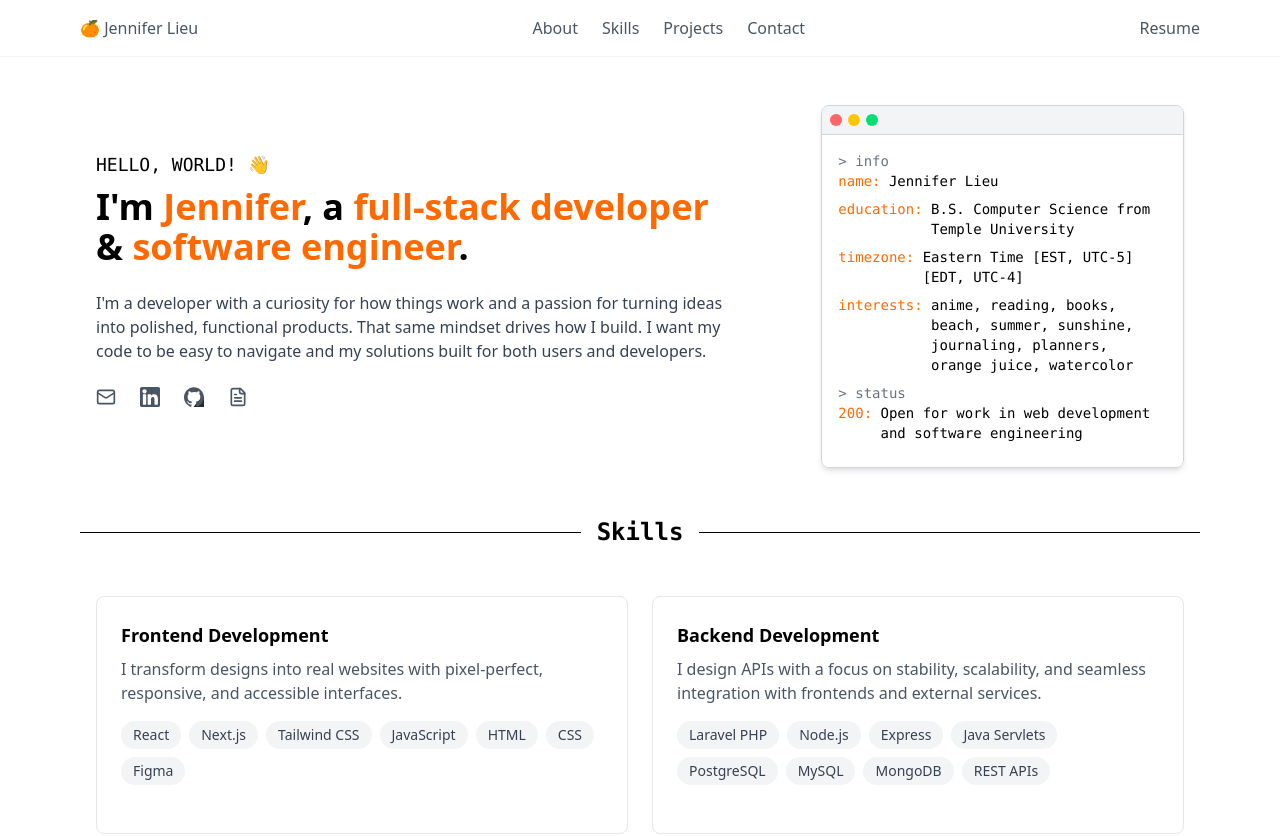
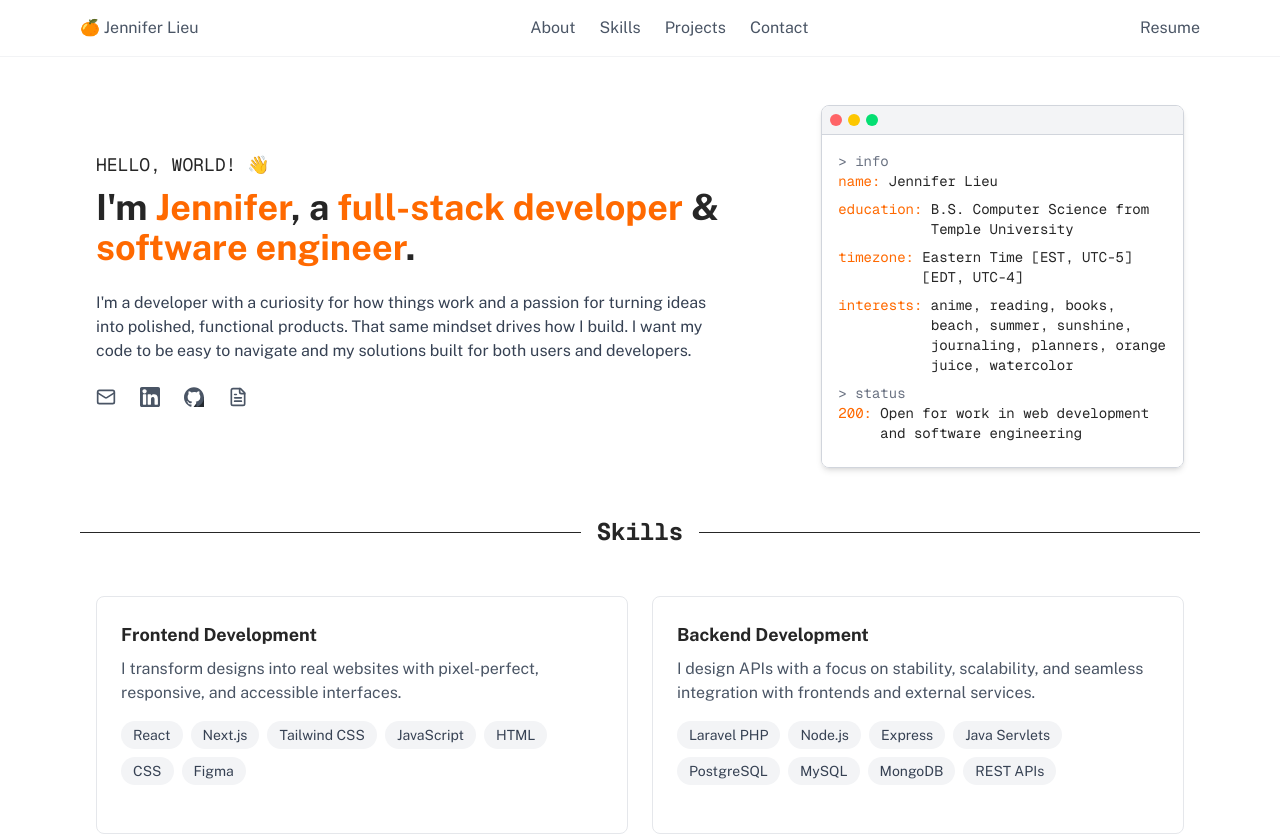
Before and after one commit to jenniferlieu/portfolio, a Next.js app: page / in a window 1280 px wide. Shown: the top 836 px of the page. Built offline with nearby package versions, Linux system fonts and the light colour scheme.

Commit message:
refactor: centralize color and font theme tokens

```diff
--- a/src/app/globals.css
+++ b/src/app/globals.css
@@ -1,26 +1,53 @@
 @import "tailwindcss";
-/*
+
 :root {
-  --background: #ffffff;
-  --foreground: #171717;
+  --bg-dark: hsl(0, 0%, 90%);
+  --bg: hsl(0, 0%, 95%);
+  --bg-light: hsl(0, 0%, 100%);
+
+  --text: hsl(31, 0%, 15%);
+  --text-muted: hsl(0, 0%, 30%);
+
+  --border: hsl(31, 21%, 27%);
+  --border-muted: hsl(31, 14%, 84%);
+
+  --primary: hsl(28, 100%, 50%);
+  --secondary: hsl(95 30% 49%);
 }
 
 @theme inline {
+  --font-sans: var(--font-public-sans);
+  --font-mono: var(--font-geist-mono);
+
   --color-background: var(--background);
-  --color-foreground: var(--foreground);
-  --font-sans: var(--font-geist-sans);
-  --font-mono: var(--font-geist-mono);
+
+  --color-bg: var(--bg);
+  --color-bg-dark: var(--bg-dark);
+  --color-bg-light: var(--bg-light);
+
+  --color-text: var(--text);
+  --color-text-muted: var(--text-muted);
+
+  --color-border: var(--border);
+  --color-border-muted: var(--border-muted);
+
+  --color-primary: var(--primary);
+  --color-secondary: var(--secondary);
 }
 
-@media (prefers-color-scheme: dark) {
+/* @media (prefers-color-scheme: dark) {
   :root {
-    --background: #0a0a0a;
-    --foreground: #ededed;
+  --bg-dark: hsl(0, 0%, 6%);
+  --bg: hsl(0, 0%, 9%);
+  --bg-light: hsl(0, 0%, 15%);
+
+  --text: hsl(0, 0%, 90%);
+  --text-muted: hsl(0, 0%, 70%);
+
+  --border: hsl(32, 21%, 27%);
+  --border-muted: hsl(31, 12%, 84%);
+
+  --primary: hsl(31 90% 60%);
+  --secondary: hsl(95 25% 51%);
   }
-}
-
-body {
-  background: var(--background);
-  color: var(--foreground);
-  font-family: Arial, Helvetica, sans-serif;
 } */
--- a/src/app/layout.jsx
+++ b/src/app/layout.jsx
@@ -1,10 +1,10 @@
-import { Geist, Geist_Mono } from "next/font/google";
+import { Public_Sans, Geist_Mono } from "next/font/google";
 import "./globals.css";
 import Header from "../components/layout/Header";
 import Footer from "../components/layout/Footer";
 
-const geistSans = Geist({
-  variable: "--font-geist-sans",
+const publicSans = Public_Sans({
+  variable: "--font-public-sans",
   subsets: ["latin"],
 });
 
@@ -22,7 +22,7 @@ export default function RootLayout({ children }) {
   return (
     <html lang="en">
       <body
-        className={`${geistSans.variable} ${geistMono.variable} antialiased`}>
+        className={`${publicSans.variable} ${geistMono.variable} font-sans text-text antialiased`}>
         <Header />
         {children}
         <Footer />
```
